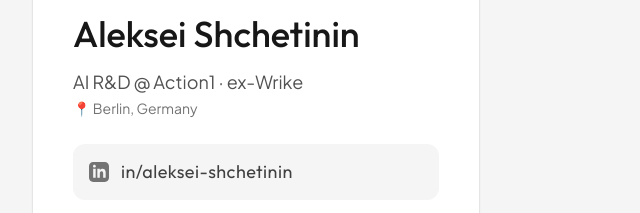
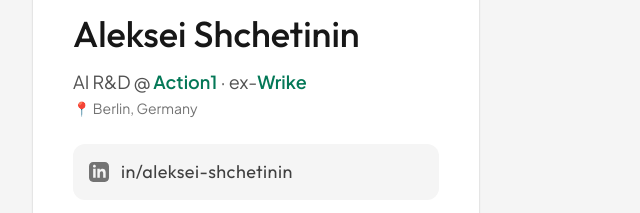
Before and after one commit to AntiDeprime/antideprime.github.io, a plain HTML site: page index.html in a window 1280 px wide. Shown: the part 317-530 px from the top of the page, 384-1024 px from the left. Drawn offline with nearby package versions, Linux system fonts and the light colour scheme.

Commit message:
links for Wrike and Action1

```diff
--- a/config.yaml
+++ b/config.yaml
@@ -1,7 +1,7 @@
 # Personal Information
 name: "Aleksei Shchetinin"
 photo: "profile.jpeg"
-bio: "AI R&D @ Action1 · ex-Wrike"
+bio: "AI R&D @ <a href='https://www.action1.com' target='_blank' rel='noopener noreferrer' class='highlight-link action1-link'>Action1</a> · ex-<a href='https://www.wrike.com' target='_blank' rel='noopener noreferrer' class='highlight-link wrike-link'>Wrike</a>"
 location: "📍 Berlin, Germany"
 
 # SEO Information
--- a/index.html
+++ b/index.html
@@ -73,7 +73,7 @@
 
                     <!-- Bio Section -->
                     <div class="text-mono-600 dark:text-mono-300 leading-relaxed mb-6 space-y-4 text-base sm:text-lg max-w-md">
-                        <p class="mb-0 leading-snug">AI R&D @ Action1 · ex-Wrike<br><span class="text-mono-500 dark:text-mono-400 text-sm leading-snug">📍 Berlin, Germany</span></p>
+                        <p class="mb-0 leading-snug">AI R&D @ <a href='https://www.action1.com' target='_blank' rel='noopener noreferrer' class='highlight-link action1-link'>Action1</a> · ex-<a href='https://www.wrike.com' target='_blank' rel='noopener noreferrer' class='highlight-link wrike-link'>Wrike</a><br><span class="text-mono-500 dark:text-mono-400 text-sm leading-snug">📍 Berlin, Germany</span></p>
                     </div>
 
                     <!-- Social Links -->
--- a/styles.css
+++ b/styles.css
@@ -6,6 +6,25 @@
     html {
         scroll-behavior: smooth;
     }
+
+.highlight-link {
+  @apply font-semibold underline decoration-2 underline-offset-2;
+  transition: color 0.2s ease-in-out;
+}
+
+.highlight-link {
+  color: #047857 !important; /* emerald-700 */
+  font-weight: 600;
+  text-decoration: underline;
+  text-decoration-thickness: 2px;
+  text-underline-offset: 3px;
+  transition: color 0.2s ease-in-out, text-decoration-color 0.2s ease-in-out;
+}
+
+.highlight-link:hover {
+  color: #10b981 !important; /* emerald-500 for hover */
+  text-decoration-color: #10b981 !important;
+}
 
     body {
         @apply bg-mono-100 dark:bg-mono-950 text-mono-900 dark:text-mono-100 antialiased h-full font-body;
```
